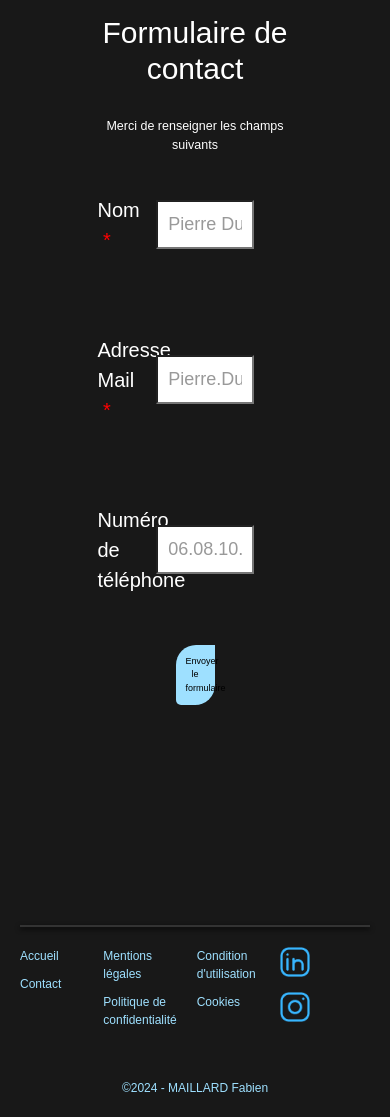
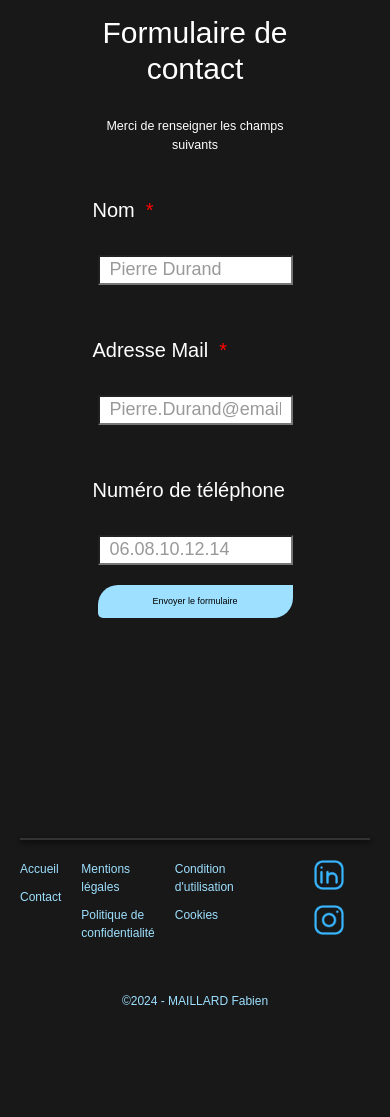
Before and after one commit to Jexien/Portfolio, a PHP site: page /contact.php in a window 390 px wide. Shown: the part 15-1132 px from the top of the page. After the commit the page ends 1020 px from the top, so only its background shows below. Run offline with PHP 8.4, Linux system fonts and the light colour scheme; some web fonts are replaced.

Commit message:
Finir boutton + responsive photo + responsive formulaire

```diff
--- a/CSS/style.css
+++ b/CSS/style.css
@@ -249,6 +249,33 @@ header ul li a {
   margin-bottom: 40px;
   text-align: center;
 }
+@media (max-width: 768px) {
+  .champ {
+    -webkit-box-orient: vertical;
+    -webkit-box-direction: normal;
+        -ms-flex-direction: column;
+            flex-direction: column;
+    -webkit-box-align: start;
+        -ms-flex-align: start;
+            align-items: flex-start;
+  }
+  .champ label {
+    width: 100%;
+    margin-bottom: 5px;
+  }
+  .champ input {
+    width: 100%;
+  }
+}
+@media (max-width: 514px) {
+  .formulaire {
+    max-width: 100%;
+  }
+  input {
+    height: 30px !important;
+    font-size: 16px;
+  }
+}
 .form-container h1 {
   color: #ffffff;
   font-size: 3rem;
@@ -310,7 +337,7 @@ label > span:last-child {
   color: red;
 }
 .form_button {
-  width: 10%;
+  width: 20%;
   border-radius: 20px 0px 20px 5px;
   background-color: #9EE0FF;
   color: #000000;
@@ -323,6 +350,11 @@ label > span:last-child {
 }
 .form_button:hover {
   background-color: #1D79D8;
+}
+@media (max-width: 768px) {
+  .form_button {
+    width: 50%;
+  }
 }
 .h1photo {
   color: #ffffff;
@@ -353,11 +385,11 @@ label > span:last-child {
       flex-wrap: wrap;
   margin: 0 15%;
 }
-@media (max-width: 1024px) {
-  .gallery-row {
-    margin: 0;
-    /* Supprime la marge en version tablette et mobile */
-  }
+.row {
+  margin: 0 15% !important;
+  display: -webkit-box;
+  display: -ms-flexbox;
+  display: flex;
 }
 @media (max-width: 800px) {
   .gallery-item {
@@ -376,14 +408,18 @@ label > span:last-child {
     margin: 2% auto;
     /* Centre l'image horizontalement */
   }
+  .row {
+    -webkit-box-pack: center;
+        -ms-flex-pack: center;
+            justify-content: center;
+  }
 }
 .btn-secondary {
-  float: left;
-  margin-left: 15%;
+  width: 156px;
+  margin: 20px 0;
   background-color: #E6CFF2;
   color: #000;
-  border-radius: 25px 8px 25px 8px;
-  padding: 10px 20px;
+  border-radius: 20px 0px 20px 5px;
   text-decoration: none;
   font-size: 1rem;
   -webkit-transition: background-color 0.3s;
--- a/LESS/Style.less
+++ b/LESS/Style.less
@@ -325,6 +325,32 @@ header {
 
 // PAGE CONTACT
 
+@media (max-width: 768px) {
+  .champ {
+    flex-direction: column;
+    align-items: flex-start;
+
+    label {
+      width: 100%;
+      margin-bottom: 5px;
+    }
+
+    input {
+      width: 100%;
+    }
+  }
+}
+
+@media (max-width: 514px) {
+  .formulaire {
+    max-width: 100%;
+  }
+  input {
+    height: 30px !important;
+    font-size: 16px;
+  }
+}
+
 .form-container{
   h1{
     color: @color-white;
@@ -383,7 +409,7 @@ label > span:last-child {
 }
 
 .form_button{
-  width: 10%;
+  width: 20%;
   border-radius: @border-radius-button;
   background-color: @color-blue;
   color: @color-black;
@@ -395,6 +421,13 @@ label > span:last-child {
 
   &:hover {
     background-color: @color-dark-blue;
+  }
+}
+
+@media (max-width: 768px) {
+  .form_button {
+    width: 50%;
+
   }
 }
 
@@ -427,10 +460,9 @@ label > span:last-child {
     margin: 0 15%;
 }
 
-@media (max-width: 1024px) {
-  .gallery-row {
-    margin: 0; /* Supprime la marge en version tablette et mobile */
-  }
+.row{
+  margin: 0 15% !important;
+  display: flex;
 }
 
 @media (max-width: 800px) {
@@ -446,15 +478,17 @@ label > span:last-child {
     max-height: 250px; /* Limite la hauteur de l'image à 250px */
     margin: 2% auto; /* Centre l'image horizontalement */
   }
+  .row{
+    justify-content: center;
+  }
 }
 
 .btn-secondary {
-  float: left;
-  margin-left: 15%;
+  width: 156px;
+  margin : @margin-button;
   background-color: #E6CFF2;
   color: #000;
-  border-radius: 25px 8px 25px 8px;
-  padding: 10px 20px;
+  border-radius: @border-radius-button;
   text-decoration: none;
   font-size: 1rem;
   transition: background-color 0.3s;
--- a/photo.php
+++ b/photo.php
@@ -6,7 +6,7 @@ include 'header.php';
 
 
 <div class="container py-5">
-<div class="gallery-row">
+<div class="gallery-row row">
     <!-- 12 images pour la galerie -->
     <div class="gallery-item">
         <img src="img/Photo/orage.jpg" class="img-fluid rounded" alt="Photo 1">
@@ -56,9 +56,9 @@ include 'header.php';
 </div>
 
 <!-- Bouton pour retourner à l'accueil -->
-<div class="text-center mt-5">
+<div class="row justify-content-left">
     <a href="index.php" class="btn btn-secondary">
-        Retour à l'accueil
+        Retour
     </a>
 </div>
 
```
